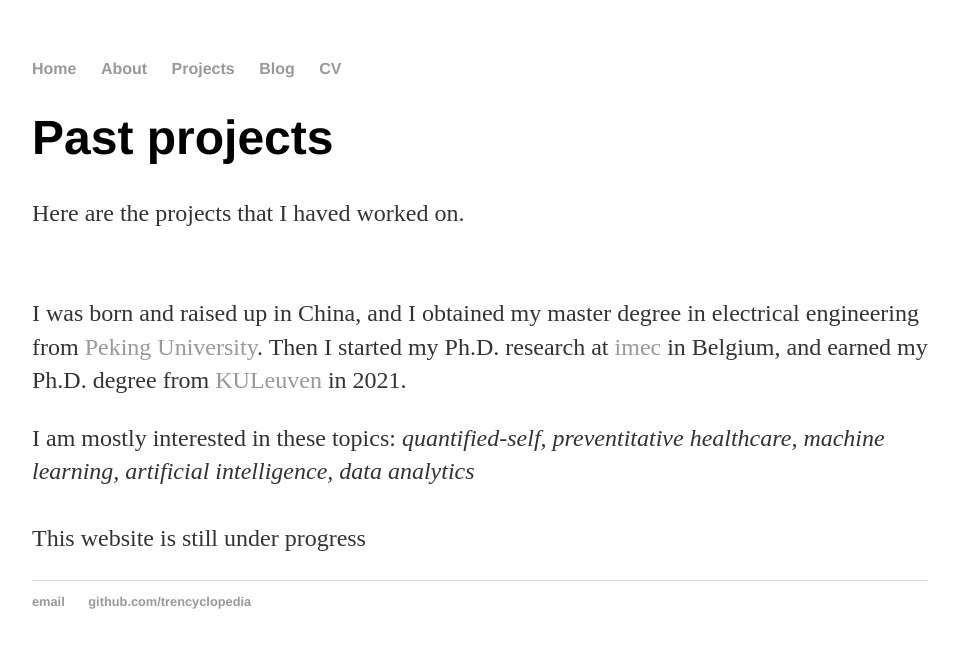
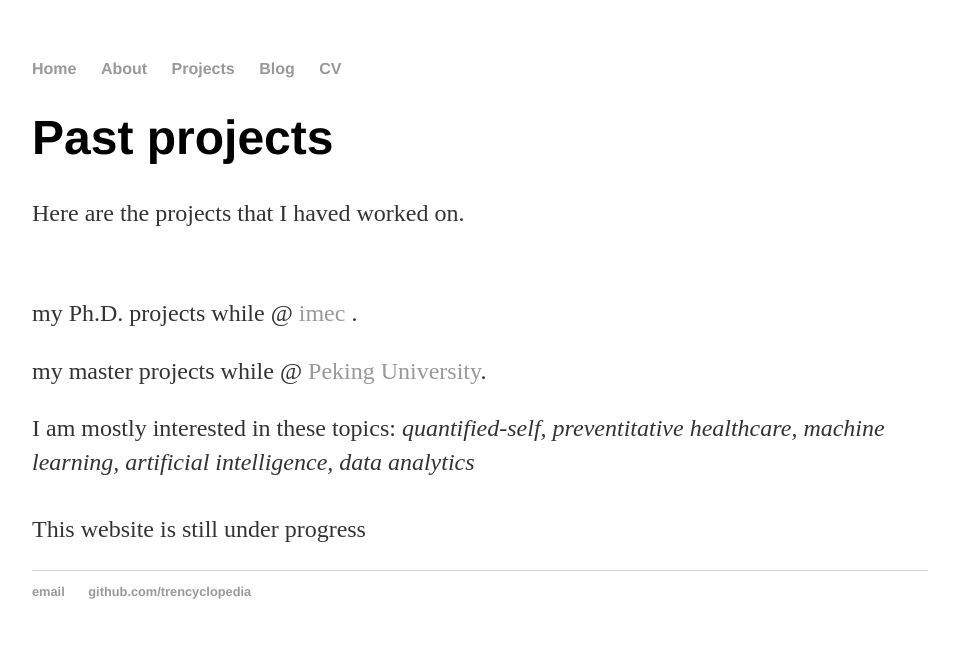
Before and after one commit to trencyclopedia/trencyclopedia.github.io, a Jekyll site: the page built from projects/index.html, in a window 1280 px wide. Shown: the top 648 px of the page, without its empty margins (160-1119 px from the left). Built offline with Jekyll 4.4.1, drawn with Linux system fonts in a browser that asks for light colours.

Commit message:
Update index.html

```diff
--- a/projects/index.html
+++ b/projects/index.html
@@ -8,8 +8,10 @@ title: Projects
 
 	<p>Here are the projects that I haved worked on. </p>
 	<br>
-	<p>I was born and raised up in China, and I obtained my master degree in electrical engineering from <a href="https://english.pku.edu.cn/">Peking University</a>. Then I started my Ph.D. research at <a href="https://www.imec-int.com/en"> imec </a> in Belgium,
-		and earned my Ph.D. degree from <a href="https://www.kuleuven.be/english/">KULeuven</a> in 2021. </p>
+
+	<p>my Ph.D. projects while @ <a href="https://www.imec-int.com/en"> imec </a>. </p>
+
+	<p>my master projects while @ <a href="https://english.pku.edu.cn/">Peking University</a>. </p>
 
 
 	<p>I am mostly interested in these topics: <em>quantified-self, preventitative healthcare, machine learning, artificial intelligence, data analytics</em>
```
